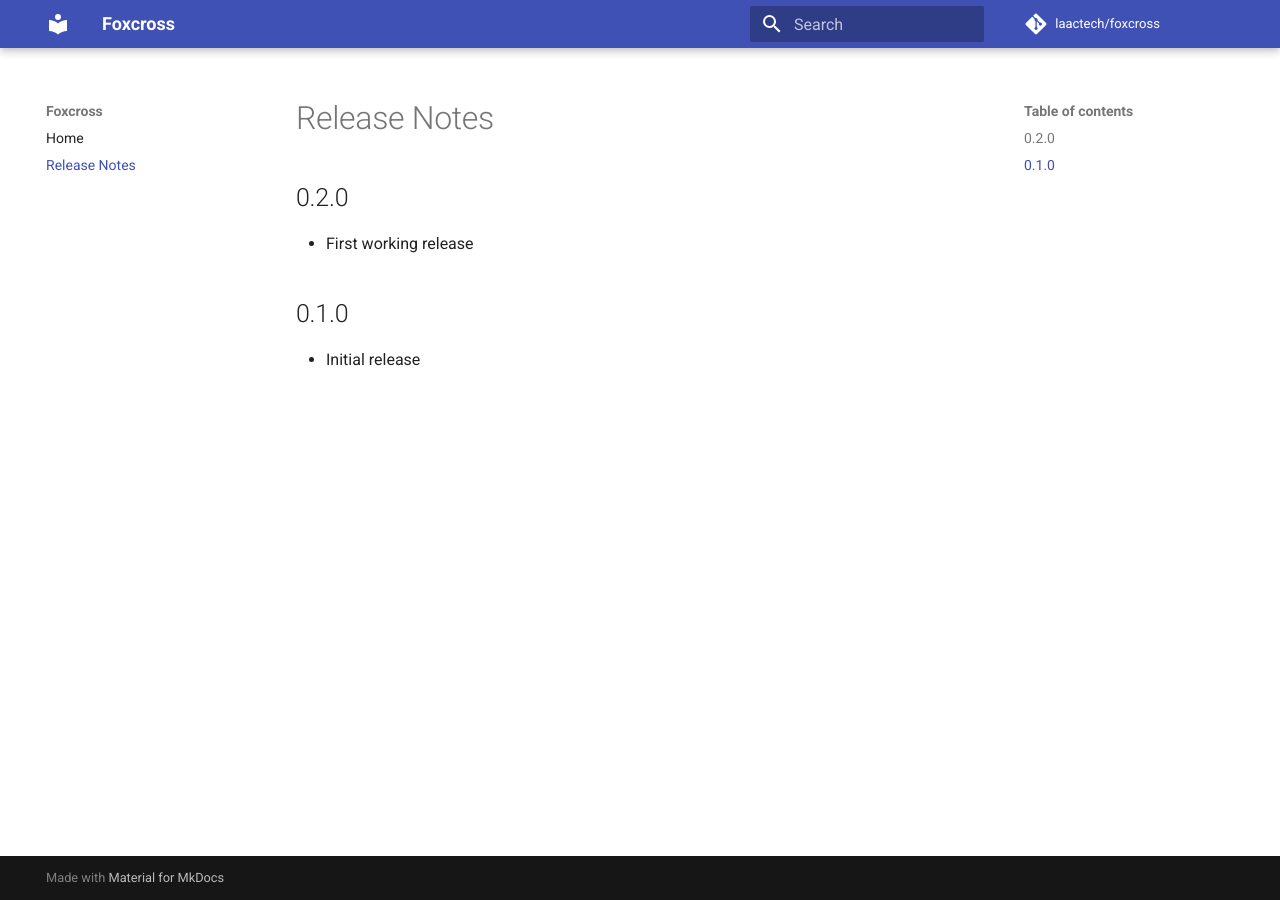
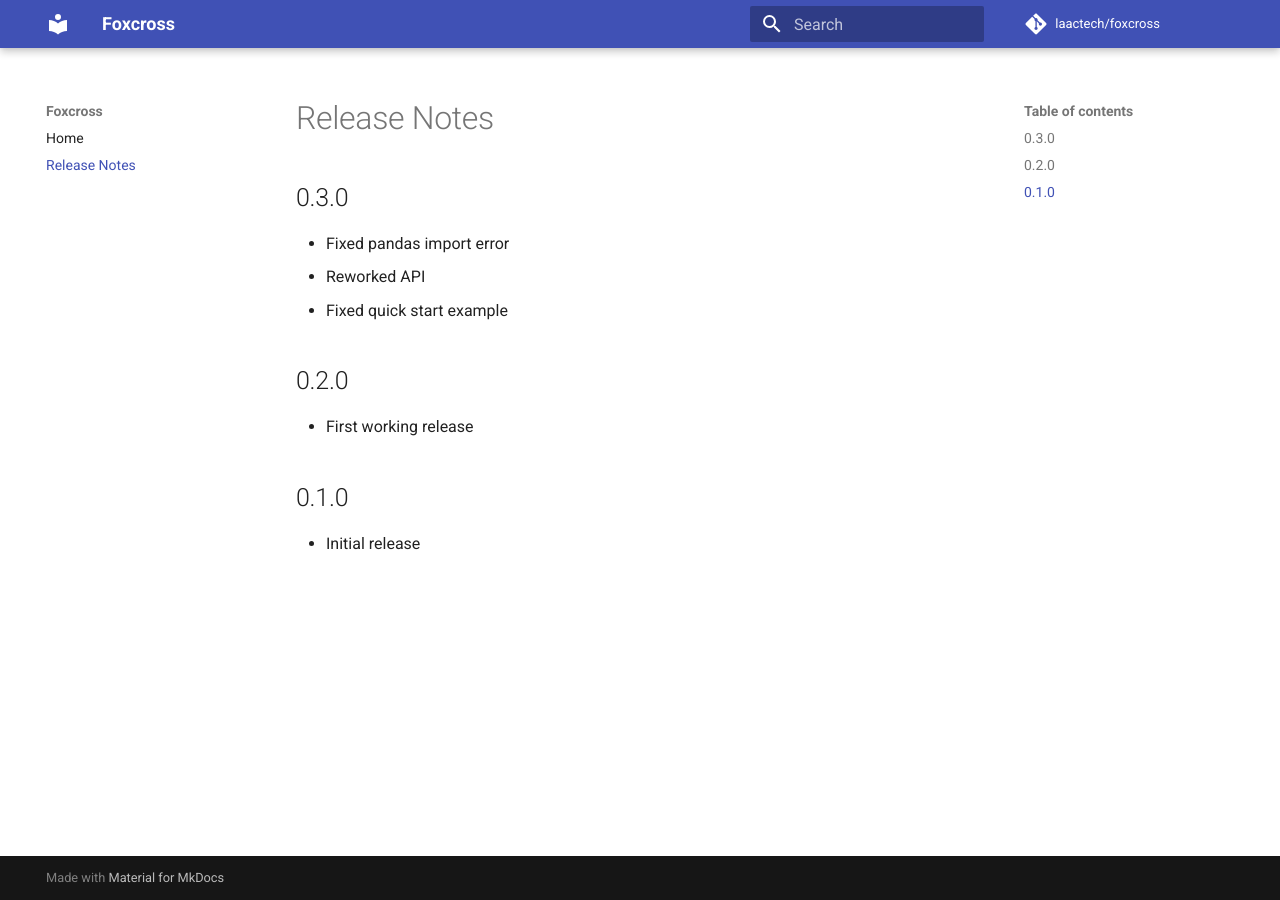
Before and after one commit to laactechnology/foxcross, an MkDocs documentation site: the page built from docs/release-notes.md, in a window 1280 px wide. Built offline with MkDocs 1.6.1 and Material for MkDocs 9.7.7, drawn with Linux system fonts in a browser that asks for light colours; comment, search, counter and statistics services are not loaded.

Commit message:
bumping version 0.3.0

```diff
--- a/docs/release-notes.md
+++ b/docs/release-notes.md
@@ -1,3 +1,8 @@
+## 0.3.0
+* Fixed pandas import error
+* Reworked API
+* Fixed quick start example
+
 ## 0.2.0
 * First working release
 
--- a/foxcross/__version__.py
+++ b/foxcross/__version__.py
@@ -1 +1 @@
-__version__ = "0.2.0"
+__version__ = "0.3.0"
--- a/pyproject.toml
+++ b/pyproject.toml
@@ -4,7 +4,7 @@ build-backend = "poetry.masonry.api"
 
 [tool.poetry]
 name = "foxcross"
-version = "0.2.0"
+version = "0.3.0"
 description = "AsyncIO serving for data science models"
 authors = ["Steven Pate <steven@laac.io>"]
 license = "BSD-3-Clause"
```
